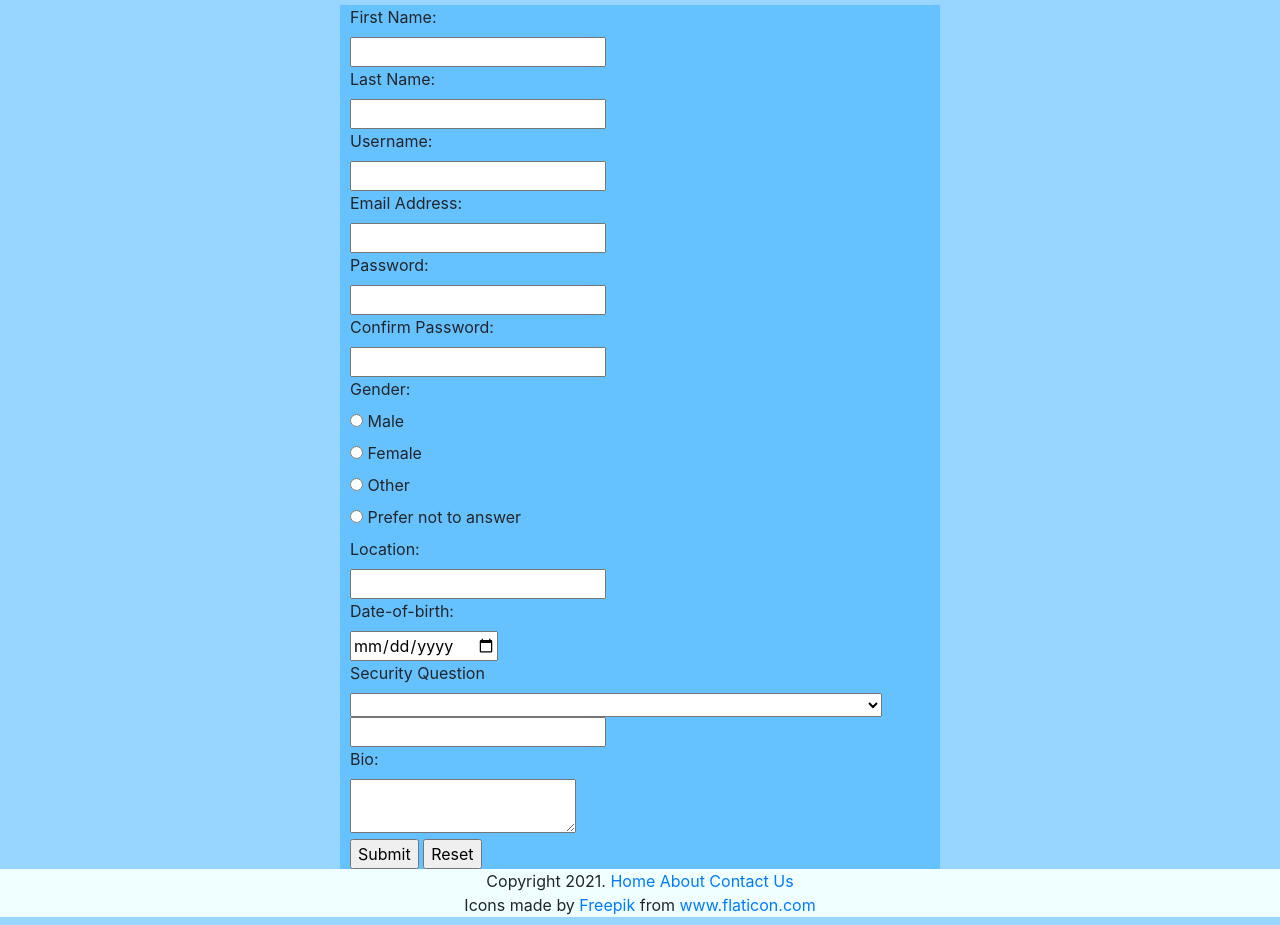
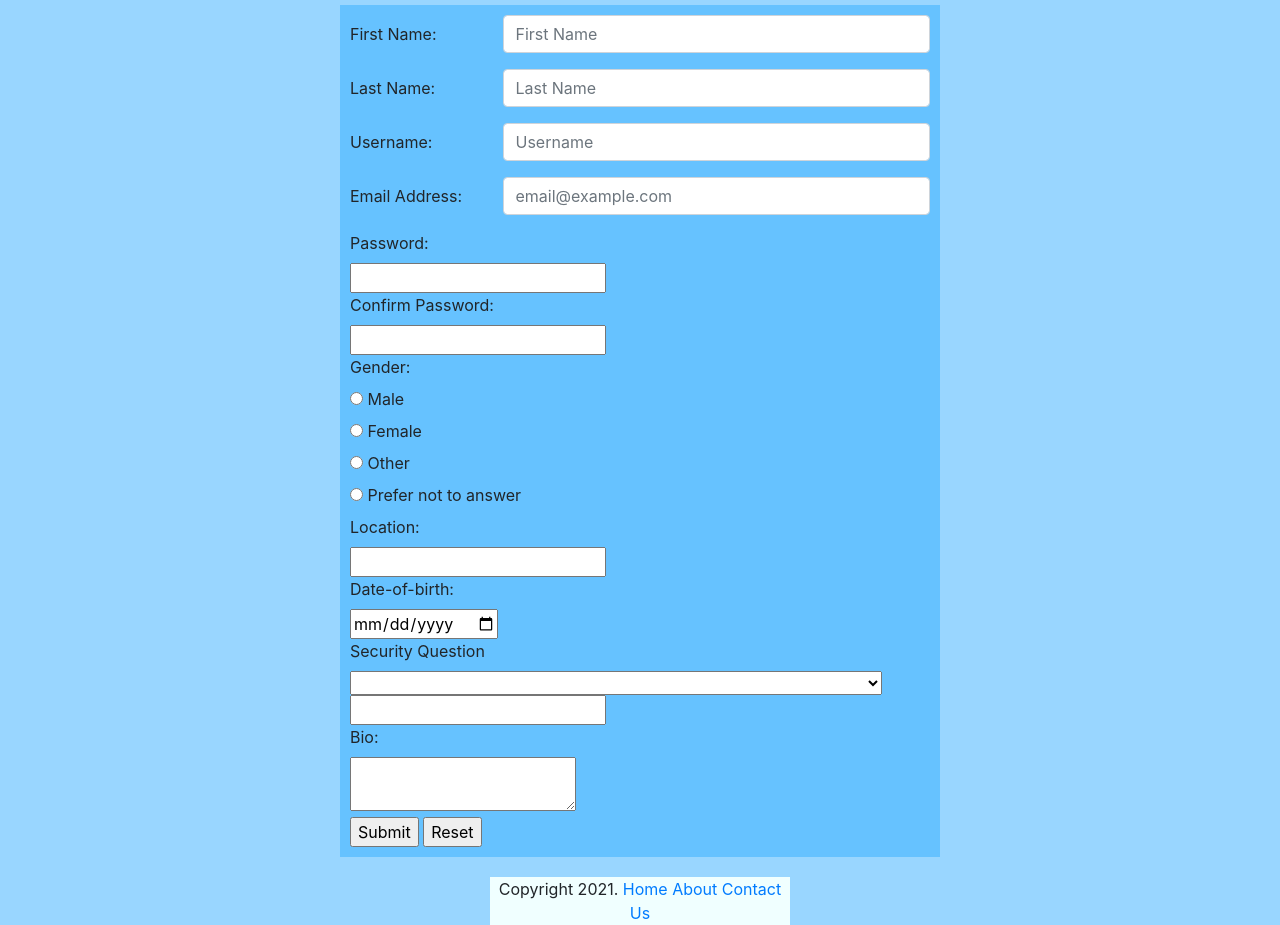
Before and after one commit to wunderay/Web-App-Dev-Final, a plain HTML site: page signup.html in a window 1280 px wide. Shown: the part 51-976 px from the top of the page. Drawn offline with nearby package versions, Linux system fonts and the light colour scheme.

Commit message:
Added bootstrap to signin and signup

```diff
--- a/css/style.css
+++ b/css/style.css
@@ -32,7 +32,7 @@ article{
 }
 .content{
     background-color: #66C2FF;
-    padding-left: 10px;
+    padding: 10px;
 }
 .btn-primary{
     background-color:rgb(41, 133, 219);
@@ -55,9 +55,12 @@ article{
     color: snow;
 }
 footer{
-    position: relative;
+    position:relative;
     bottom:0;
-    width:100%;
+    margin-top: 20px;
+    margin-left: auto;
+    margin-right: auto;
+    width:300px;
     height:auto;
     float: bottom;
     clear:both;
@@ -114,3 +117,6 @@ footer{
       float: none;
     }
   }
+  .btn{
+      margin: 10px;
+  }
--- a/signup.html
+++ b/signup.html
@@ -16,14 +16,38 @@
     </header>
     <section class="content">
         <form method="POST">
-            <label for="txtFName">First Name:</label><br>
-            <input type="text" id="txtFName" name="txtFName" required><br>
-            <label for="txtLName">Last Name:</label><br>
-            <input type="text" id="txtLName" name="txtLName" required><br>
-            <label for="txtSUsername">Username:</label><br>
-            <input type="text" id="txtSUsername" name="txtSUsername" required><br>
-            <label for="emailSUser">Email Address:</label><br>
-            <input type="email" id="emailSUser" name="emailSUser" required><br>
+            <div class="form-group row">
+                <div class="col-sm-3">
+                    <label for="txttFName" class="col-form-label">First Name:</label>
+                </div>
+                <div class="col-sm-9">
+                    <input type="text" id="txtFName" name="txtFName" required class="form-control"
+                        placeholder="First Name" />
+                </div>
+            </div>
+            <div class="form-group row">
+                <div class="col-sm-3">
+                    <label for="txtLName" class="col-form-label">Last Name:</label>
+                </div>
+                <div class="col-sm-9">
+                    <input type="text" id="txtLName" name="txtLName" required class="form-control"
+                        placeholder="Last Name" />
+                </div>
+            </div>
+            <div class="row form-group">
+                <label for="txtSUsername" class="col-sm-3 col-form-label">Username:</label>
+                <div class="col-sm-9">
+                    <input type="text" id="txtSUsername" name="txtSUsername" required class="form-control"
+                    placeholder="Username">
+                </div>
+            </div>
+            <div class="row form-group">
+                <label for="emailSUser" class="col-sm-3 col-form-label">Email Address:</label>
+                <div class="col-sm-9">
+                <input type="email" id="emailSUser" name="emailSUser" required class="form-control"
+                     placeholder="email@example.com">
+                </div>
+            </div>
             <label for="txtSPassword">Password:</label><br>
             <input type="password" id="txtSPassword" name="txtSPassword" required><br>
             <label for="txtSPasswordMatch">Confirm Password:</label><br>
@@ -61,7 +85,6 @@
         <a href="index.html">Home</a>
         <a href="about.html">About</a>
         <a href="contactus.html">Contact Us</a><br>
-        <div>Icons made by <a href="https://www.freepik.com" title="Freepik">Freepik</a> from <a href="https://www.flaticon.com/" title="Flaticon">www.flaticon.com</a></div>
     </footer>
 
 </body>
```
Also changed, not shown: signin.html (+14 -7 lines).
